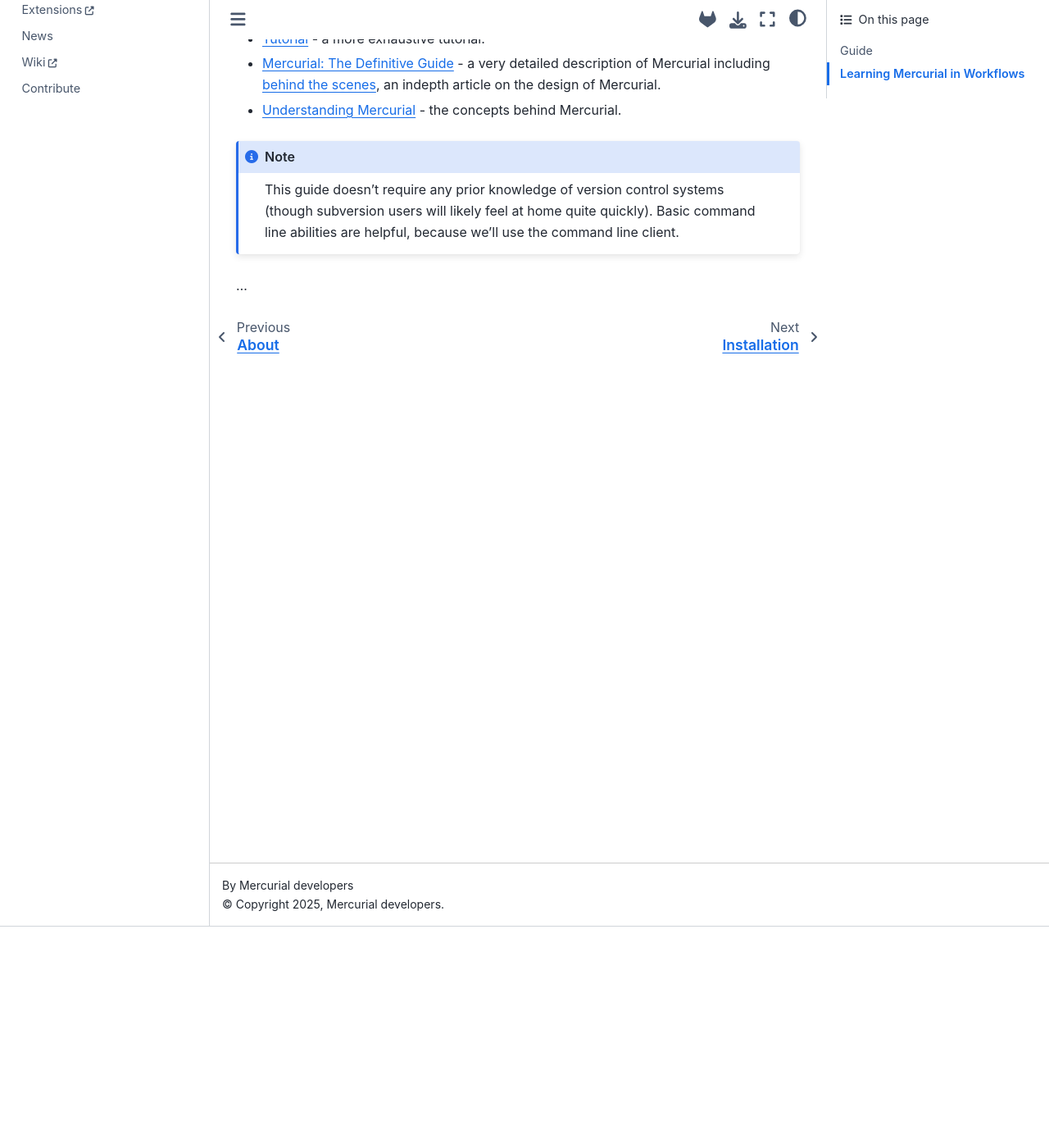
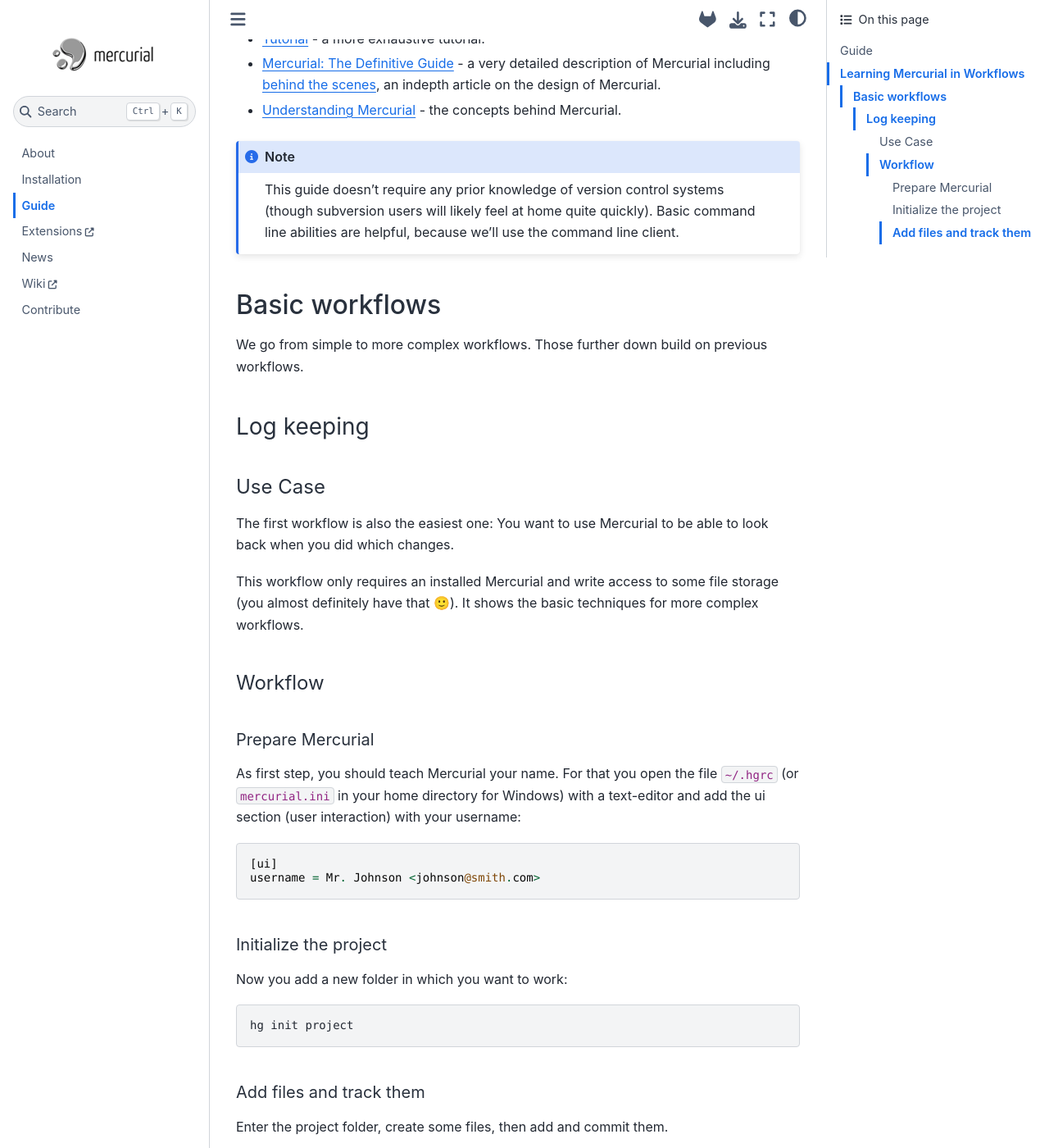
Before and after one commit to paugier/mercurial-scm, a Sphinx documentation site: the page built from source/guide.md, in a window 1280 px wide and 1400 px high, scrolled down 270 px. Shown: the whole window at 82% size. Built offline with Sphinx 7.4.7 and the Sphinx Book theme 1.1.4, drawn with Linux system fonts in a browser that asks for light colours; pages that are not in the unit, such as notebooks, are missing from menus; the version number is read from the project's files by our own code; some of the changed text lies outside the part shown.

Commit message:
guide: add few lines and a note about future improvements

`````diff
--- a/pyproject.toml
+++ b/pyproject.toml
@@ -28,7 +28,7 @@
 [tool.pdm.scripts]
 build-site = "sphinx-build -M html source build"
 format-py = "ruff format source"
-format-md = {shell="mdformat *.md source/**/**/*.md"}
+format-md = {shell="mdformat *.md source/*.md source/*/*.md source/*/*/*.md"}
 format = {composite = ["format-py", "format-md"]}
 
 [dependency-groups]
--- a/source/guide.md
+++ b/source/guide.md
@@ -27,4 +27,125 @@
 are helpful, because we'll use the command line client.
 ```
 
-...
+## Basic workflows
+
+We go from simple to more complex workflows. Those further down build on previous
+workflows.
+
+### Log keeping
+
+#### Use Case
+
+The first workflow is also the easiest one: You want to use Mercurial to be able to look
+back when you did which changes.
+
+This workflow only requires an installed Mercurial and write access to some file storage
+(you almost definitely have that 🙂). It shows the basic techniques for more complex
+workflows.
+
+#### Workflow
+
+##### Prepare Mercurial
+
+As first step, you should teach Mercurial your name. For that you open the file `~/.hgrc`
+(or `mercurial.ini` in your home directory for Windows) with a text-editor and add the ui
+section (user interaction) with your username:
+
+```
+[ui]
+username = Mr. Johnson <johnson@smith.com>
+```
+
+##### Initialize the project
+
+Now you add a new folder in which you want to work:
+
+```sh
+hg init project
+```
+
+##### Add files and track them
+
+Enter the project folder, create some files, then add and commit them.
+
+```sh
+cd project
+echo 'print("Hello")' > hello.py
+hg add
+hg commit
+```
+
+(your default editor opens, enter the commit message, save and close.)
+
+output of hg add:
+
+```
+adding hello.py
+```
+
+display of hg commit (with your message):
+
+```
+Initial commit.
+
+HG: Enter commit message.  Lines beginning with 'HG:' are removed.
+HG: Leave message empty to abort commit.
+HG: --
+HG: user: Mr. Johnson <johnson@smith.com>
+HG: branch 'default'
+HG: added hello.py
+```
+
+````{note}
+To avoid switching to an editor, you can also enter the commit message on the command-line:
+
+```sh
+hg commit -m "[MESSAGE]"
+```
+
+````
+
+You can then look into your initial history with hg log:
+
+```sh
+hg log
+```
+
+output of hg log:
+
+```
+changeset:   0:a5ecbf5799c8
+user:        Mr. Johnson
+date:        Sun Nov 20 11:00:00 2011 +0100
+summary:     Initial commit.
+```
+
+````{note}
+By default Log only shows the first line of the commit message. To show the full message, use
+
+```
+hg log -v
+```
+````
+
+````{note}
+You can also go into an existing directory with files and init the repository there.
+
+```
+$ cd project
+$ hg init
+```
+````
+
+Also you can add only specific files instead of all files in the directory. Mercurial
+will then track only these files and won't know about the others. The following tells
+mercurial to track all files whose names begin with "file0" as well as file10, file11 and
+file12.
+
+```sh
+hg add file0* file10 file11 file12
+```
+
+```{note}
+We stop here but this page should soon be updated with up-to-date content.
+```
`````
Also changed, not shown: source/index.md (+1 -1 lines), source/news/2025/internship-github-support.md (+3 -3 lines).
